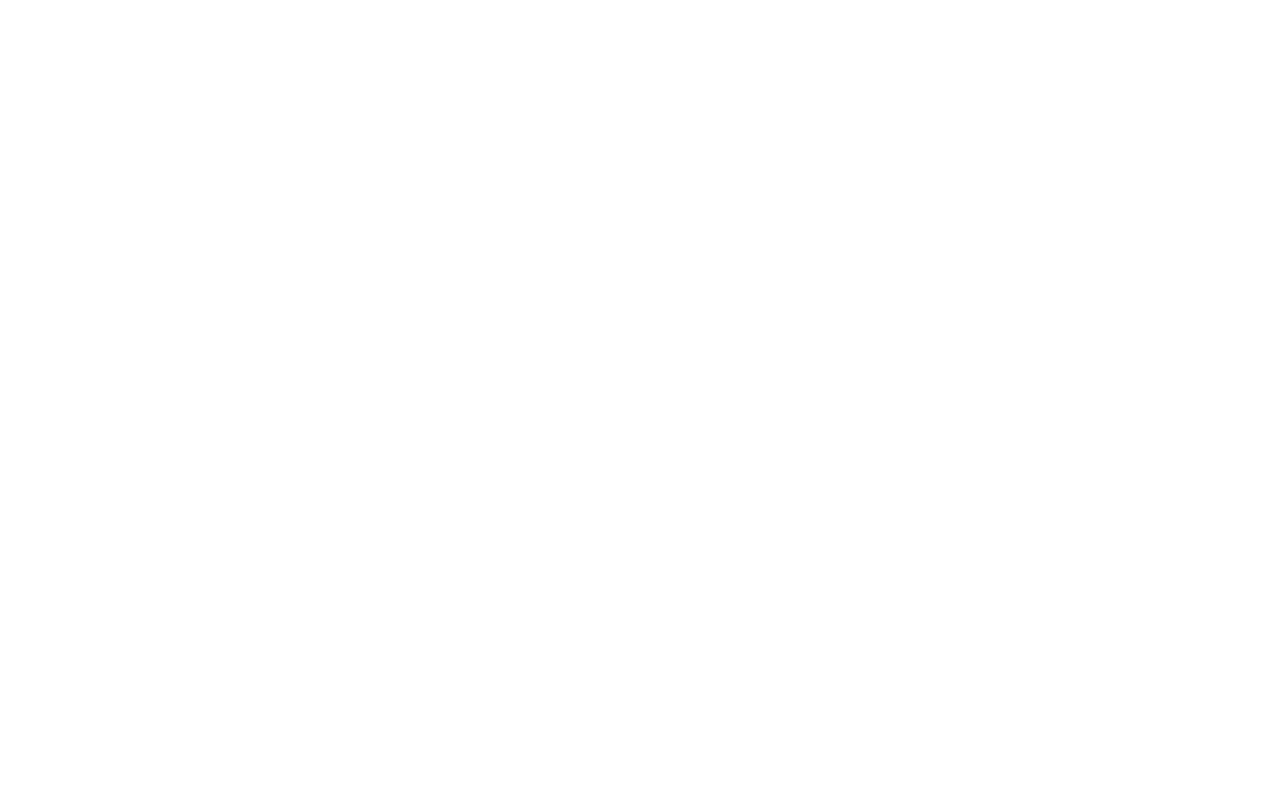
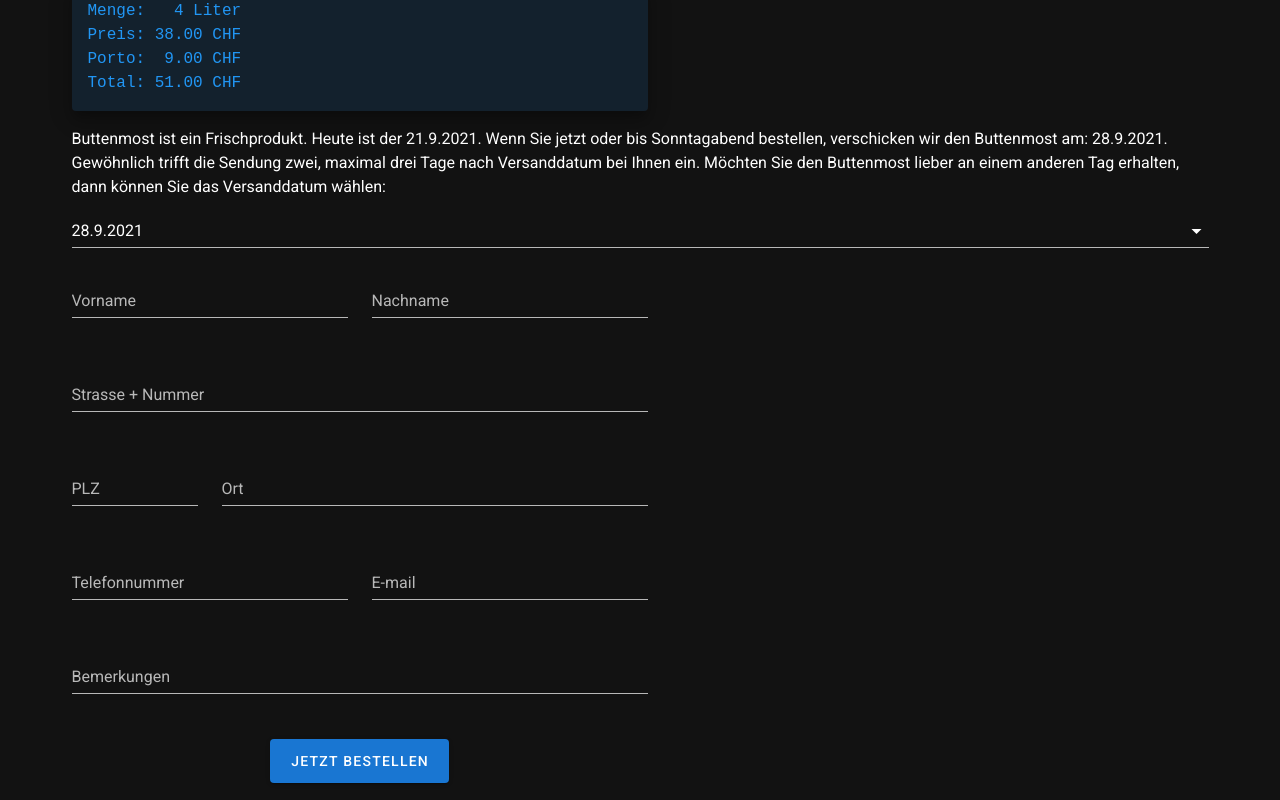
Before and after one commit to dev7ch/buttenmost, a Nuxt app: page / in a window 1280 px wide. Shown: the part 880-1680 px from the top of the page. Before the commit the page ends 800 px from the top, so only its background shows below. Built offline with nearby package versions, Linux system fonts and the light colour scheme.

Commit message:
possible shipping dates updating works but with setTimeout of 2 sec

```diff
--- a/components/TestSelect.vue
+++ b/components/TestSelect.vue
@@ -1,7 +1,12 @@
 <template>
   <div>
-    <v-select :items="possibleShippingDays" v-model="selected" />
-    {{selected}}
+    Possible Dates before "calculating": {{ possibleShippingDays }}
+    <hr />
+    Possible Dates after "calculating:" {{ stillPossibleShippingDays }}
+    <v-select :items="stillPossibleShippingDays" v-model="selected" />
+    {{ selected }}
+
+    <v-btn @click="initSelected()">Init</v-btn>
   </div>
 </template>
 
@@ -20,12 +25,36 @@
         "2021-10-26",
         "2021-11-02"
       ],
+      selected: ""
+    };
+  },
+  computed: {
+    stillPossibleShippingDays() {
+      let hilfsarray = [
+        "2021-09-14",
+        "2021-09-21",
+        "2021-09-28",
+        "2021-10-05",
+        "2021-10-12",
+        "2021-10-19",
+        "2021-10-26",
+        "2021-11-02"
+      ];
+      return hilfsarray
+    },
+
+  },
+  methods: {
+    initSelected() {
+      this.selected = this.stillPossibleShippingDays[0];
     }
   },
-  computed:{
-      selected: function(){return this.possibleShippingDays ? this.possibleShippingDays[0] : ""}
-  }
+  mounted() {
+    setTimeout(() => {
+        this.selected = this.stillPossibleShippingDays[0];
+    }, 2000);
 }
+};
 </script>
 
 <style scoped></style>
--- a/pages/index.vue
+++ b/pages/index.vue
@@ -1,10 +1,7 @@
 <template>
-
   <v-container>
-
     <v-row style="max-width:600px">
       <v-col>
-        <TestSelect/>
         <img src="../static/titelbild.jpg" style="max-width: 600px;" />
 
         <v-divider></v-divider>
@@ -63,21 +60,17 @@
       Buttenmost ist ein Frischprodukt. Heute ist der
       {{ heute.toLocaleDateString("de-CH") }}. Wenn Sie jetzt oder bis
       Sonntagabend bestellen, verschicken wir den Buttenmost am:
-      {{ selectedShippingDay }}. Gewöhnlich trifft die Sendung zwei, maximal
+      {{ stillPossibleShippingDays[0] }}. Gewöhnlich trifft die Sendung zwei, maximal
       drei Tage nach Versanddatum bei Ihnen ein. Möchten Sie den Buttenmost
       lieber an einem anderen Tag erhalten, dann können Sie das Versanddatum
       wählen:
-      <v-select
-        :items="shippingDaysPossible"
-        v-model="selectedShippingDay"
-      ></v-select>
+      <v-select :items="stillPossibleShippingDays" v-model="selected"></v-select>
 
       <v-row class="text-center" style="max-width:600px">
         <v-col cols="12" md="6">
           <v-text-field
             v-model="firstname"
             :rules="nameRules"
-            item-value="Date"
             label="Vorname"
             name="Vorname"
             required
@@ -164,11 +157,10 @@
 
 <script>
 import Verkaufsstellen from "~/components/verkaufsstellen.vue";
-import TestSelect from '@/components/TestSelect.vue';
 
 export default {
   components: {
-    Verkaufsstellen,TestSelect
+    Verkaufsstellen
   },
   data() {
     return {
@@ -185,24 +177,10 @@
         "2021-10-26",
         "2021-11-02"
       ],
-      selectedShippingDay: this.firstPossibleShippingDay
-      //defaultSelected: this.shippingDaysPossible[0]
+
+      selected: ""
     };
   },
-
-  methods: {
-    findPossibleShippingDays(shippingDays) {
-      let possibleDatesArray = [];
-      shippingDays.forEach(element => {
-        let date = new Date(element);
-        if (date > this.heute) {
-          possibleDatesArray.push(date.toLocaleDateString("de-CH"));
-        }
-      })
-      return possibleDatesArray
-    }
-  },
-
   computed: {
     preis: function() {
       return this.zahl * this.preis_pro_liter;
@@ -215,13 +193,26 @@
       }
     },
     heute: function() {
-      return new Date();
+      //return new Date();
+      //for testing during Season
+      return new Date("2021-09-21");
     },
-
-    shippingDaysPossible: findPossibleShippingDays(this.shippingDays),
-    firstPossibleShippingDay: function() {
-      return this.shippingDaysPossible[0];
+    stillPossibleShippingDays: function() {
+      let possibleDatesArray = [];
+      this.shippingDays.forEach(element => {
+        let date = new Date(element);
+        if (date > this.heute) {
+          possibleDatesArray.push(date.toLocaleDateString("de-CH"));
+        }
+      });
+      return possibleDatesArray;
     }
   },
+
+  mounted() {
+    setTimeout(() => {
+      this.selected = this.stillPossibleShippingDays[0];
+    }, 5000);
+  }
 };
 </script>
```
